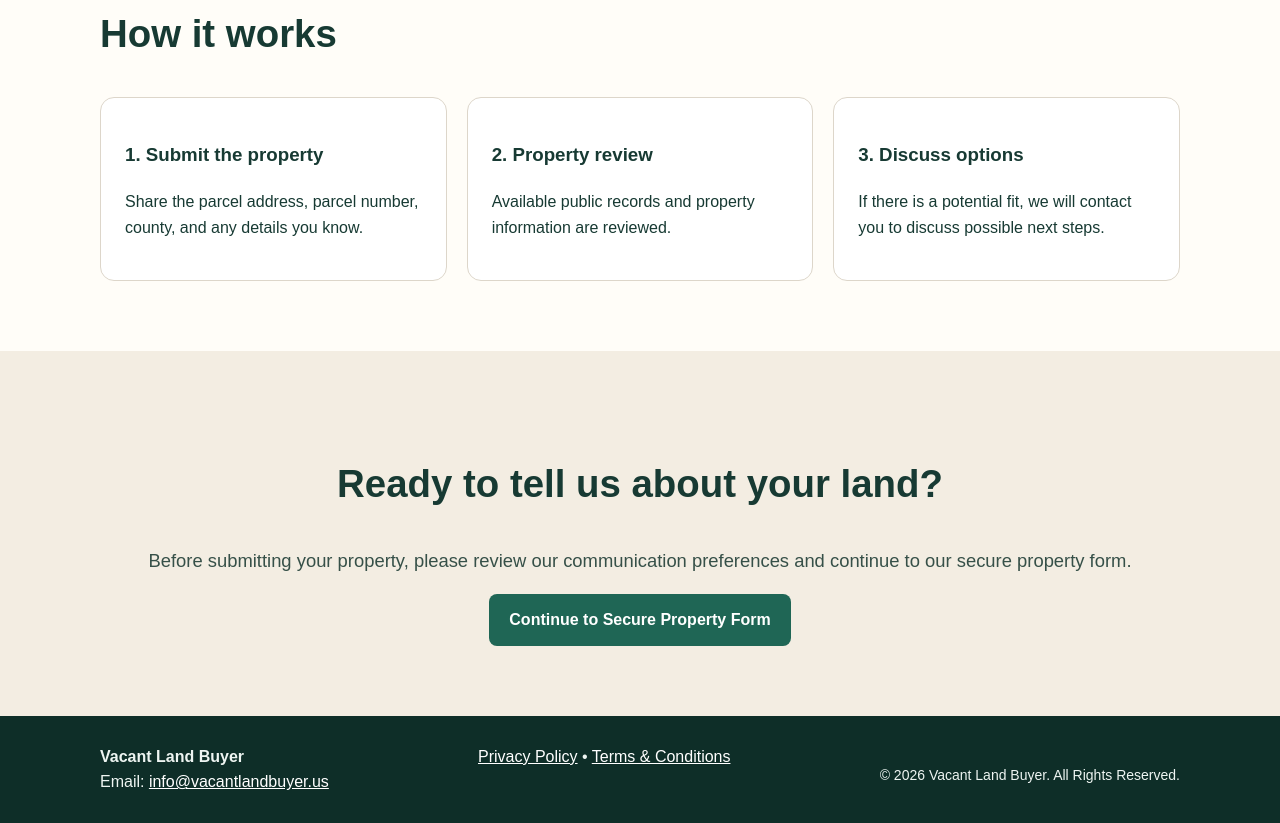
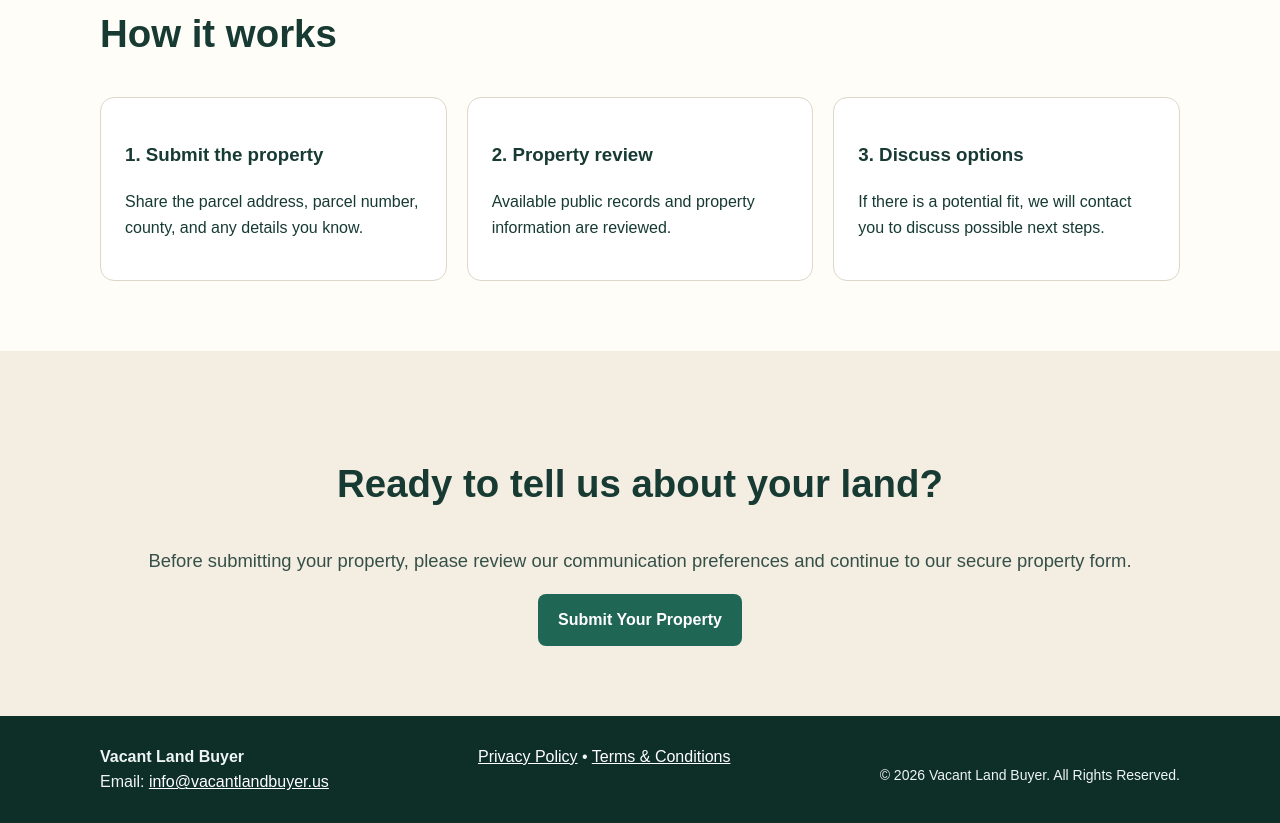
Before and after one commit to nelly2440/Vacant-Land-Buyer, a plain HTML site: page index.html in a window 1280 px wide. Shown: the part 744-1567 px from the top of the page. Drawn offline with Linux system fonts and the light colour scheme.

Commit message:
Update index.html

```diff
--- a/index.html
+++ b/index.html
@@ -72,11 +72,12 @@ Before submitting your property, please review our communication preferences and
 </p>
 
 <a class="btn" href="contact.html">
-Continue to Secure Property Form
+Submit Your Property
 </a>
 
 </div>
 </section>
+
 </main>
 
 <footer>
```
